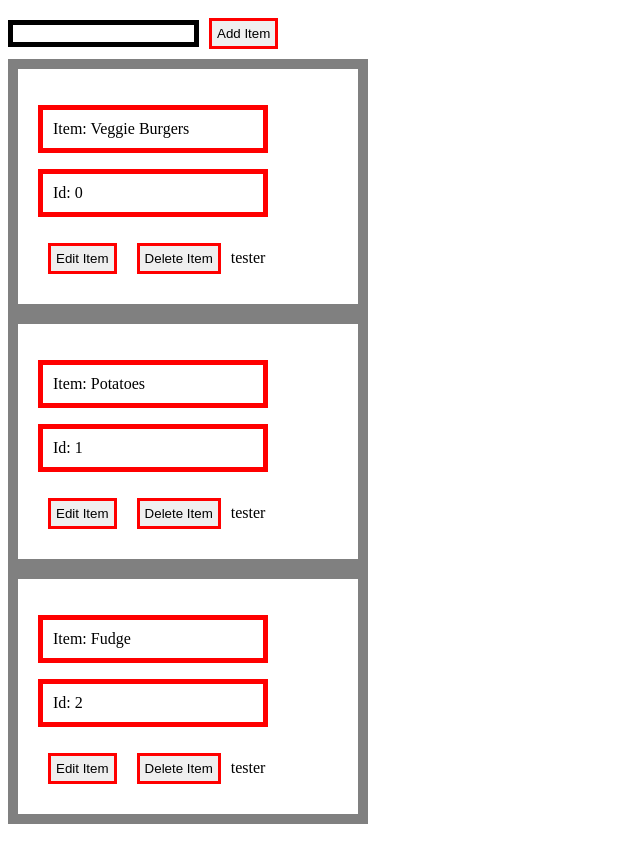
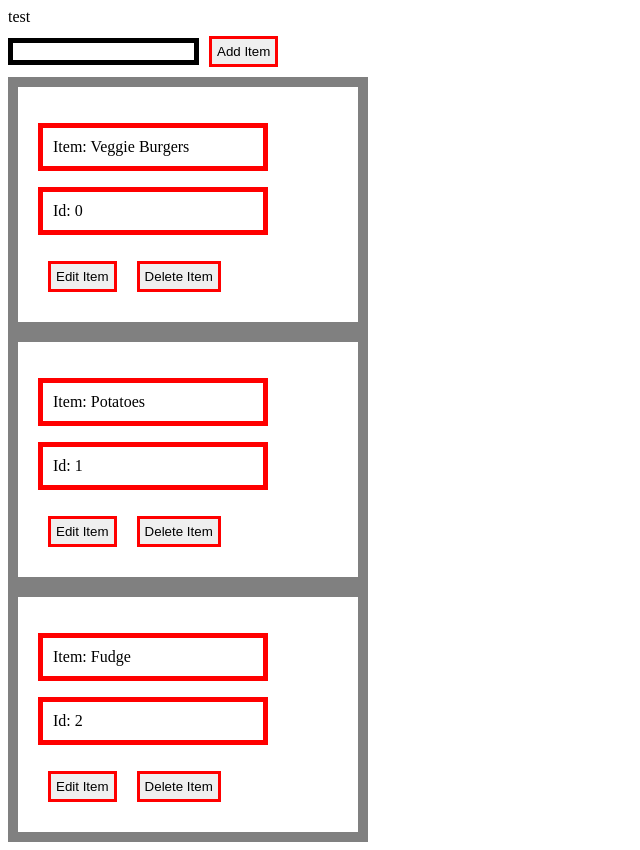
Before and after one commit to AmitSheth9/Shopping-List, a React app: page / in a window 1280 px wide. Shown: the whole page, without its empty margins (0-640 px from the left). Built offline with nearby package versions, Linux system fonts and the light colour scheme.

Commit message:
refactored shoppinglist into separate components, edit now works properly

```diff
--- /dev/null
+++ b/src/components/AddItem.jsx
@@ -0,0 +1,25 @@
+import React from 'react'
+import { useState } from 'react';
+
+export default function AddItem({ handleAddItem  }) {
+    const [text, setText] = useState('');
+
+    const handleSubmit = (e) => {
+        e.preventDefault();
+        handleAddItem(text);
+    }
+    return (
+        <div>test
+            <div>
+            <form onSubmit={handleSubmit}>
+                <label>
+                    <input value={text} onChange={(e) => setText(e.target.value)} />
+                </label>
+                <button type='submit'>Add Item</button>
+            </form>
+        </div>
+
+
+        </div>
+    )
+}
--- /dev/null
+++ b/src/components/Item.jsx
@@ -0,0 +1,25 @@
+import React from 'react'
+import { useState } from 'react';
+export default function Item({ item, handleDeleteItem, handleEditItem }) {
+    const [isEdit, setIsEdit] = useState(false)
+    const [editInput, setEditInput] = useState('');
+
+    const handleEditButton =(item) => {
+        //item.edit = !item.edit;
+        setIsEdit(prev => !prev);
+        console.log(item);
+    }
+    return (
+        <section>
+
+                    <p className='item'>Item: {item.text}</p>
+                    <p >Id: {item.id}</p>
+                    <button onClick={() => handleEditButton(item)}>Edit Item</button>
+                    <button onClick={()=>handleDeleteItem(item.id)}>Delete Item</button>
+
+
+                    {isEdit ?<><input value= {editInput} onChange={(e) => setEditInput(e.target.value)}/> <button onClick={() => handleEditItem({...item, text: editInput})}>Save</button></> :<></>}
+
+        </section>
+    )
+}
--- /dev/null
+++ b/src/components/ItemsList.jsx
@@ -0,0 +1,22 @@
+import React from 'react'
+import { useState } from 'react';
+import Item from './Item';
+
+export default function ItemsList({ items, handleDeleteItem, handleEditItem }) {
+
+    return (
+        <>
+
+             {items.map((item)  => {
+            return (
+                <div key={item.text} >
+                   <Item item={item} handleDeleteItem={handleDeleteItem} handleEditItem={handleEditItem} />
+                </div>
+            )
+        })}
+
+
+        </>
+
+    )
+}
--- a/src/views/ShoppingList.jsx
+++ b/src/views/ShoppingList.jsx
@@ -1,6 +1,8 @@
 import React from 'react'
 import { useState, useReducer } from 'react'
 import './ShoppingList.css'
+import AddItem from '../components/AddItem'
+import ItemsList from '../components/ItemsList'
 
 const nextId = 99
 
@@ -37,13 +39,9 @@ const itemsReducer = (items, action) =>{
 
 export default function ShoppingList() {
     const [items, dispatch] = useReducer(itemsReducer, initialList)
-    const [text, setText] = useState('');
-    const [isEdit, setIsEdit] = useState(false)
-    const [editInput, setEditInput] = useState('');
-const handleSubmit = (e) => {
-    e.preventDefault();
-    handleAddItem(text);
-}
+
+
+
 
 
    const handleAddItem = (text) => {
@@ -58,41 +56,11 @@ const handleSubmit = (e) => {
         dispatch({ type: 'deleted',
                 id: taskId})
    }
-   const handleEditButton =(item) => {
-       //item.edit = !item.edit;
-       setIsEdit(prev => !prev);
-       console.log(item);
-   }
+
 return (
     <div>
-        <div>
-            <form onSubmit={handleSubmit}>
-                <label>
-                    <input value={text} onChange={(e) => setText(e.target.value)} />
-                </label>
-                <button type='submit'>Add Item</button>
-            </form>
-        </div>
-        <div>
-        {items.map((item, i)  => {
-            return (
-                <section className='item-container' key={i}>
-                    <p className='item'>Item: {item.text}</p>
-                    <p >Id: {item.id}</p>
-                    <button onClick={() => handleEditButton(item)}>Edit Item</button>
-                    <button onClick={()=>handleDeleteItem(item.id)}>Delete Item</button>
-
-
-                    {isEdit ?<><input value= {editInput} onChange={(e) => setEditInput(e.target.value)}/> <button onClick={() => handleEditItem({...item, text: editInput})}>Save</button></> :<>tester</>}
-                </section>
-            )
-        })}
-
-        </div>
-        <div>
-
-
-        </div>
-        </div>
+        <AddItem handleAddItem={handleAddItem} />
+        <ItemsList items={items} handleDeleteItem={handleDeleteItem} handleEditItem={handleEditItem} />
+    </div>
     )
 }
```
Also changed, not shown: 1 other file (tests, documents, lock files or other folders).
